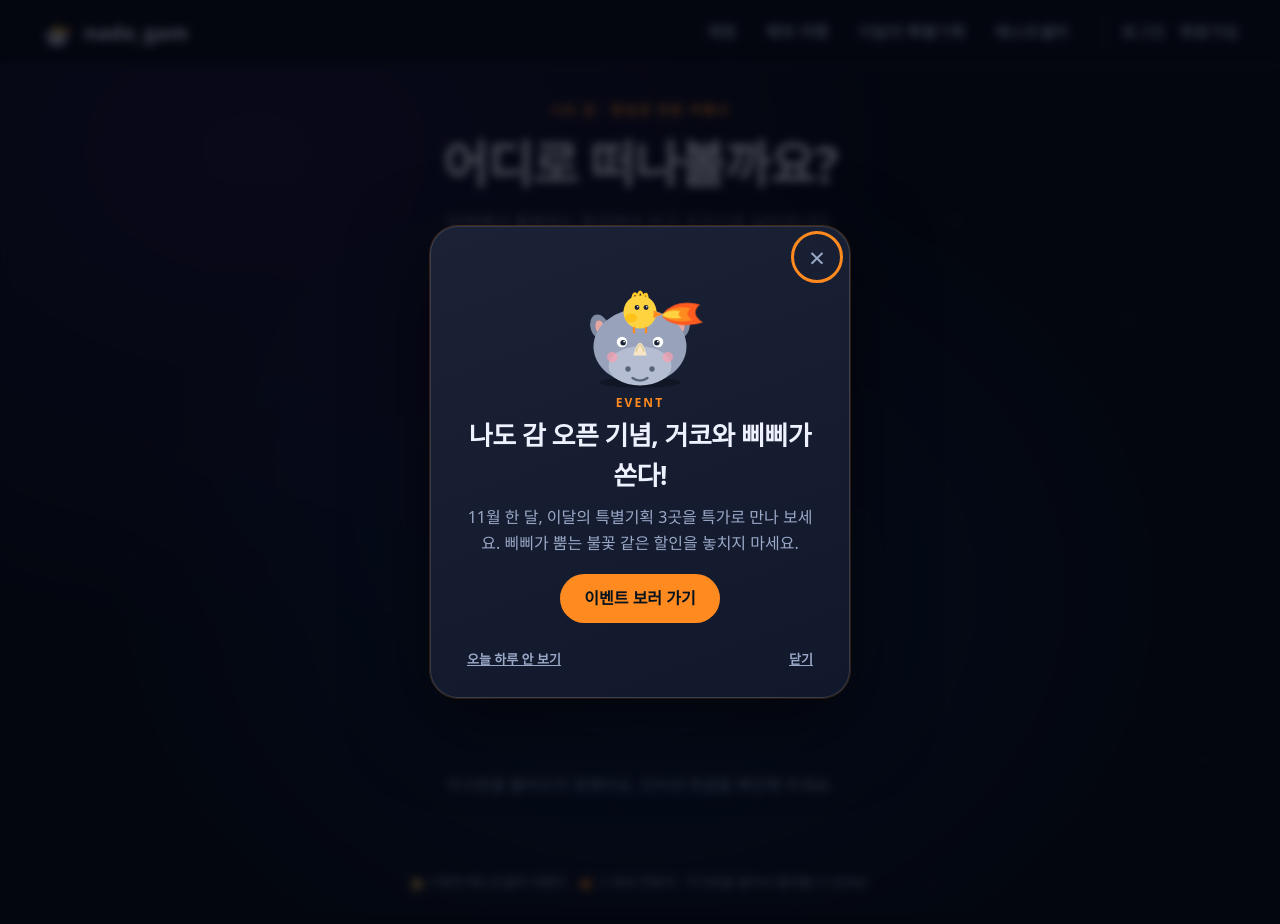
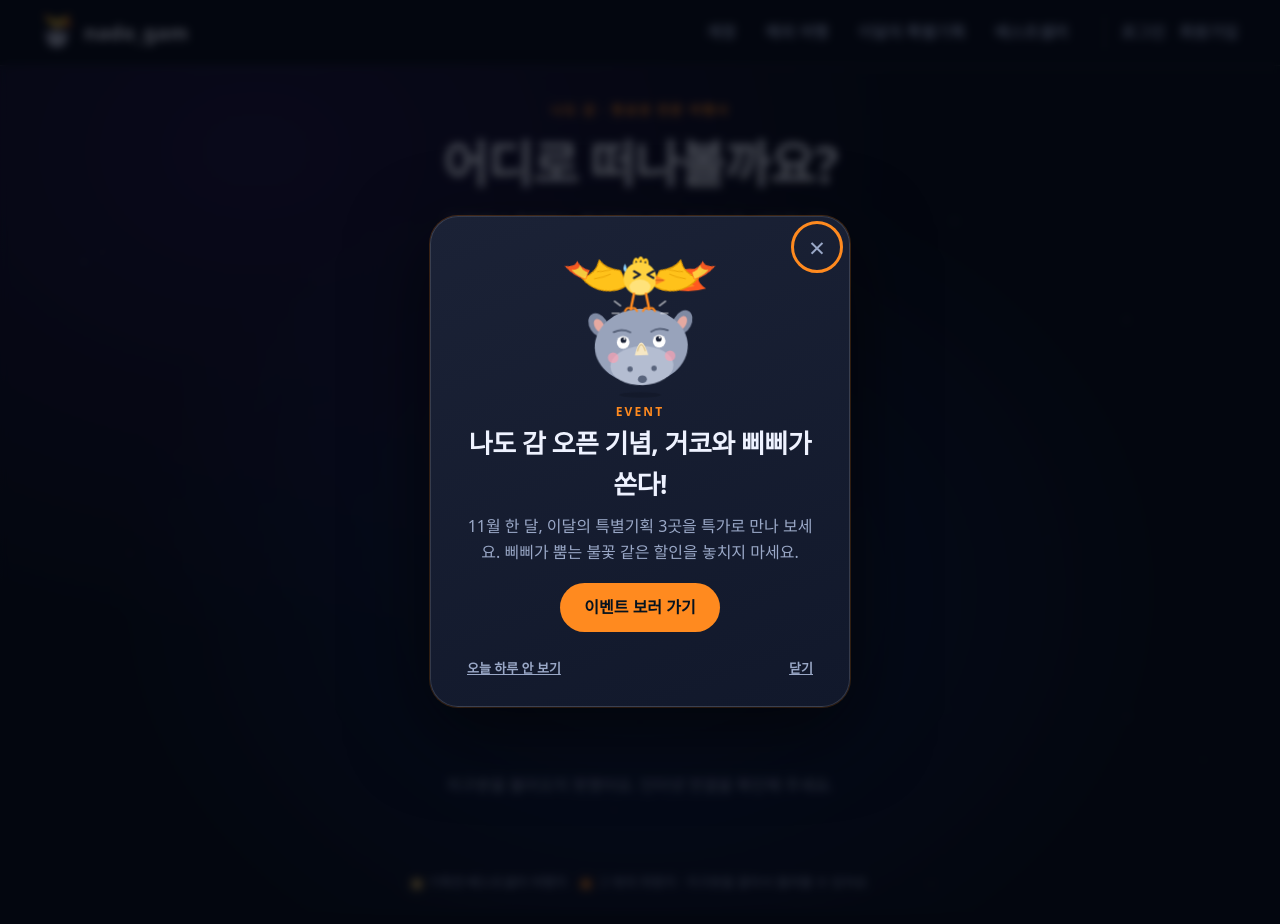
Before and after one commit to ho8566z/nado-gam, a Spring Boot app: page / in a window 1280 px wide. Run offline with Spring Boot 4, Linux system fonts and the light colour scheme; a user stored in the database is signed in; data comes from the database, SQL or seed files in the repository; some of the project's set-up classes (security, data sources, template engines, error pages and the like) are left out, and stand-ins take their place; some libraries are stand-ins or nearby versions; some web fonts are replaced.

Commit message:
feat(mascot): 삐삐가 거코 머리를 움켜잡고 날개짓하는 모습으로 변경
머리 위에 얹힌 병아리 대신 발톱으로 머리를 잡고 날아오르려 퍼덕이는 모습으로 다시 그린다. 부리와 날개 끝에서 불꽃이 나고 거코는 대롱대롱 흔들린다.

```diff
--- a/src/main/resources/static/css/mascot.css
+++ b/src/main/resources/static/css/mascot.css
@@ -4,14 +4,34 @@
 .mascot--logo { width: 34px; margin-right: 2px; }
 .mascot--lg { width: min(300px, 70vw); }
 
-/* 삐삐의 불꽃: 부리 쪽을 기준으로 길이가 깜빡인다 */
+/* 삐삐가 거코의 머리를 잡고 낑낑대며 날아오르려는 움직임
+   - mascot-lift : 삐삐와 거코가 함께 위아래로 들썩인다 (그림자는 반대로 커졌다 작아진다)
+   - mascot-wing : 날개를 어깨를 기준으로 힘겹게 퍼덕인다
+   - mascot-hang : 잡힌 거코가 대롱대롱 흔들린다
+   - mascot-flame: 부리·날개 끝의 불꽃이 깜빡인다 */
+.mascot-lift { animation: lift 0.9s ease-in-out infinite alternate; }
+@keyframes lift { from { transform: translateY(2px); } to { transform: translateY(-5px); } }
+
+.mascot-shadow { transform-box: fill-box; transform-origin: center; animation: shadow 0.9s ease-in-out infinite alternate; }
+@keyframes shadow { from { transform: scale(1.12); opacity: 0.26; } to { transform: scale(0.82); opacity: 0.14; } }
+
+.mascot-wing { transform-box: fill-box; transform-origin: 100% 100%; animation: flap 0.45s ease-in-out infinite alternate; }
+@keyframes flap { from { transform: rotate(-16deg); } to { transform: rotate(16deg); } }
+
+.mascot-hang { transform-box: fill-box; transform-origin: 50% 0; animation: hang 1.3s ease-in-out infinite alternate; }
+@keyframes hang { from { transform: rotate(-2.5deg); } to { transform: rotate(2.5deg); } }
+
 .mascot-flame { transform-box: fill-box; transform-origin: left center; animation: flame 0.9s ease-in-out infinite; }
+.mascot-flame--wing { transform-origin: 100% 100%; animation-duration: 0.6s; }
 @keyframes flame {
 	0%, 100% { transform: scale(1, 1); opacity: 1; }
 	35% { transform: scale(1.14, 0.9); opacity: 0.92; }
 	70% { transform: scale(0.92, 1.1); opacity: 1; }
 }
-@media (prefers-reduced-motion: reduce) { .mascot-flame { animation: none; } }
+
+@media (prefers-reduced-motion: reduce) {
+	.mascot-lift, .mascot-shadow, .mascot-wing, .mascot-hang, .mascot-flame { animation: none; }
+}
 
 .empty--mascot { padding: 32px 0; }
 .empty--mascot p { margin: 0; }
--- a/src/main/resources/templates/fragments/mascot.html
+++ b/src/main/resources/templates/fragments/mascot.html
@@ -2,41 +2,81 @@
 <html lang="ko" xmlns:th="http://www.thymeleaf.org">
 <body>
 
-<!-- 마스코트 거코(코뿔소)와 삐삐(머리 위에서 불을 뿜는 병아리). SVG 로 직접 그렸고 불꽃은 CSS 애니메이션이다. -->
-<svg th:fragment="mascotSvg(cls)" th:class="'mascot ' + ${cls}" viewBox="0 0 200 180" role="img" aria-label="코뿔소 거코와 불을 뿜는 병아리 삐삐">
-	<ellipse cx="100" cy="170" rx="54" ry="7" fill="#000" opacity="0.28"/>
-	<!-- 거코: 귀 -->
-	<ellipse cx="46" cy="96" rx="12" ry="17" fill="#7f8aa3" transform="rotate(-18 46 96)"/>
-	<ellipse cx="154" cy="96" rx="12" ry="17" fill="#7f8aa3" transform="rotate(18 154 96)"/>
-	<ellipse cx="47" cy="97" rx="6" ry="10" fill="#ffb0a0" opacity="0.8" transform="rotate(-18 47 97)"/>
-	<ellipse cx="153" cy="97" rx="6" ry="10" fill="#ffb0a0" opacity="0.8" transform="rotate(18 153 97)"/>
-	<!-- 거코: 얼굴 -->
+<!-- 마스코트: 불병아리 삐삐가 코뿔소 거코의 머리를 발톱으로 움켜잡고 낑낑대며 날개를 퍼덕인다.
+     부리와 날개 끝에서 불꽃이 난다. SVG 로 직접 그렸고 움직임은 mascot.css 의 애니메이션이다. -->
+<svg th:fragment="mascotSvg(cls)" th:class="'mascot ' + ${cls}" viewBox="0 0 200 205" role="img" aria-label="불병아리 삐삐가 코뿔소 거코의 머리를 움켜잡고 날아오르려고 날개를 퍼덕이는 모습">
+	<!-- 들어 올려져 땅에서 떨어진 그림자 -->
+	<ellipse class="mascot-shadow" cx="100" cy="200" rx="34" ry="4.5" fill="#000" opacity="0.22"/>
+
+	<g class="mascot-lift">
+		<!-- 거코: 머리만 그리고 삐삐에게 잡혀 대롱대롱 흔들린다 -->
+		<g class="mascot-hang">
+			<g transform="translate(0 18)">
+				<ellipse cx="44" cy="92" rx="12" ry="17" fill="#7f8aa3" transform="rotate(-30 44 92)"/>
+				<ellipse cx="156" cy="92" rx="12" ry="17" fill="#7f8aa3" transform="rotate(30 156 92)"/>
+				<ellipse cx="45" cy="93" rx="6" ry="10" fill="#ffb0a0" opacity="0.8" transform="rotate(-30 45 93)"/>
+				<ellipse cx="155" cy="93" rx="6" ry="10" fill="#ffb0a0" opacity="0.8" transform="rotate(30 155 93)"/>
 				<ellipse cx="100" cy="122" rx="62" ry="50" fill="#98a3bb"/>
 				<ellipse cx="100" cy="148" rx="42" ry="26" fill="#b4bdd1"/>
 				<!-- 뿔 -->
 				<path d="M91 134 Q100 100 109 134 Z" fill="#f6e7c4"/>
 				<path d="M95 128 Q100 112 105 128" fill="none" stroke="#e1cb9a" stroke-width="2" stroke-linecap="round"/>
-	<!-- 콧구멍·눈·볼·입 -->
-	<circle cx="84" cy="152" r="3.6" fill="#59647c"/>
-	<circle cx="116" cy="152" r="3.6" fill="#59647c"/>
-	<circle cx="76" cy="116" r="7" fill="#fff"/><circle cx="124" cy="116" r="7" fill="#fff"/>
-	<circle cx="77.5" cy="117" r="3.6" fill="#1b2236"/><circle cx="122.5" cy="117" r="3.6" fill="#1b2236"/>
-	<circle cx="78.8" cy="115.4" r="1.2" fill="#fff"/><circle cx="123.8" cy="115.4" r="1.2" fill="#fff"/>
-	<circle cx="63" cy="136" r="7" fill="#ff9fb0" opacity="0.65"/><circle cx="137" cy="136" r="7" fill="#ff9fb0" opacity="0.65"/>
-	<path d="M90 164 Q100 171 110 164" fill="none" stroke="#59647c" stroke-width="3" stroke-linecap="round"/>
-	<!-- 삐삐: 머리 위 병아리 -->
-	<path d="M90 58 Q92 46 97 56 Q100 42 104 56 Q109 47 110 58" fill="none" stroke="#ffc928" stroke-width="3.4" stroke-linecap="round"/>
-	<circle cx="100" cy="76" r="22" fill="#ffd23f"/>
-	<ellipse cx="88" cy="84" rx="8" ry="6" fill="#ffc21a"/>
-	<circle cx="108" cy="70" r="3.2" fill="#1b2236"/><circle cx="109" cy="69" r="1" fill="#fff"/>
-	<circle cx="96" cy="70" r="3.2" fill="#1b2236"/><circle cx="97" cy="69" r="1" fill="#fff"/>
-	<path d="M118 74 L130 79 L118 84 Z" fill="#ff8a1f"/>
-	<path d="M92 97 L92 103 M108 97 L108 103" stroke="#ff8a1f" stroke-width="3" stroke-linecap="round"/>
-	<!-- 삐삐의 불꽃 -->
+				<!-- 콧구멍 -->
+				<circle cx="84" cy="152" r="3.6" fill="#59647c"/><circle cx="116" cy="152" r="3.6" fill="#59647c"/>
+				<!-- 놀란 눈: 크게 뜨고 눈동자는 위쪽(삐삐)을 본다 -->
+				<circle cx="76" cy="116" r="8.5" fill="#fff"/><circle cx="124" cy="116" r="8.5" fill="#fff"/>
+				<circle cx="76.5" cy="113" r="3.8" fill="#1b2236"/><circle cx="123.5" cy="113" r="3.8" fill="#1b2236"/>
+				<circle cx="77.8" cy="111.4" r="1.3" fill="#fff"/><circle cx="124.8" cy="111.4" r="1.3" fill="#fff"/>
+				<path d="M64 102 Q76 97 86 103 M114 103 Q124 97 136 102" fill="none" stroke="#59647c" stroke-width="2.6" stroke-linecap="round"/>
+				<circle cx="62" cy="136" r="7" fill="#ff9fb0" opacity="0.65"/><circle cx="138" cy="136" r="7" fill="#ff9fb0" opacity="0.65"/>
+				<!-- 당황해서 벌린 입 -->
+				<ellipse cx="100" cy="166" rx="6" ry="5" fill="#59647c"/>
+			</g>
+		</g>
+
+		<!-- 삐삐의 부리 불꽃 -->
 		<g class="mascot-flame">
-		<path d="M130 79 Q146 58 180 66 Q166 78 184 90 Q150 100 130 83 Z" fill="#ff5a1f"/>
-		<path d="M130 79 Q144 66 168 71 Q158 79 170 87 Q146 92 130 82 Z" fill="#ff8a1f"/>
-		<path d="M130 79 Q140 72 154 75 Q148 80 156 84 Q140 86 130 81 Z" fill="#ffd23f"/>
+			<path d="M133 52 Q150 31 184 39 Q170 51 188 63 Q153 73 133 56 Z" fill="#ff5a1f"/>
+			<path d="M133 52 Q147 39 171 44 Q161 52 173 60 Q149 65 133 55 Z" fill="#ff8a1f"/>
+			<path d="M133 52 Q143 45 157 48 Q151 53 159 57 Q143 59 133 54 Z" fill="#ffd23f"/>
+		</g>
+
+		<!-- 삐삐: 왼쪽 날개(불꽃 포함) -->
+		<g class="mascot-wing">
+			<path d="M84 58 C64 66 38 56 28 32 C42 33 51 27 57 16 C61 28 70 33 80 37 Z" fill="#ffc21a" stroke="#e39b00" stroke-width="1.6" stroke-linejoin="round"/>
+			<path d="M44 38 Q56 40 66 38 M50 30 Q60 33 70 32" fill="none" stroke="#e39b00" stroke-width="1.4" stroke-linecap="round" opacity="0.7"/>
+			<g class="mascot-flame mascot-flame--wing">
+				<path d="M33 36 Q20 28 12 10 Q25 16 29 8 Q31 20 41 25 Z" fill="#ff5a1f"/>
+				<path d="M33 35 Q24 29 19 18 Q28 21 31 15 Q32 24 38 27 Z" fill="#ffd23f"/>
+			</g>
+		</g>
+		<!-- 삐삐: 오른쪽 날개(왼쪽을 뒤집어 그린다) -->
+		<g transform="translate(200 0) scale(-1 1)">
+			<g class="mascot-wing">
+				<path d="M84 58 C64 66 38 56 28 32 C42 33 51 27 57 16 C61 28 70 33 80 37 Z" fill="#ffc21a" stroke="#e39b00" stroke-width="1.6" stroke-linejoin="round"/>
+				<path d="M44 38 Q56 40 66 38 M50 30 Q60 33 70 32" fill="none" stroke="#e39b00" stroke-width="1.4" stroke-linecap="round" opacity="0.7"/>
+				<g class="mascot-flame mascot-flame--wing">
+					<path d="M33 36 Q20 28 12 10 Q25 16 29 8 Q31 20 41 25 Z" fill="#ff5a1f"/>
+					<path d="M33 35 Q24 29 19 18 Q28 21 31 15 Q32 24 38 27 Z" fill="#ffd23f"/>
+				</g>
+			</g>
+		</g>
+
+		<!-- 삐삐: 몸·얼굴 -->
+		<path d="M92 29 Q94 19 98 28 Q101 16 104 28 Q109 20 110 30" fill="none" stroke="#ffc928" stroke-width="3.4" stroke-linecap="round"/>
+		<circle cx="100" cy="50" r="22" fill="#ffd23f"/>
+		<ellipse cx="100" cy="61" rx="14" ry="10" fill="#ffe27a"/>
+		<!-- 힘주는 눈(> <)과 땀방울 -->
+		<path d="M92 40 L100 44.5 L92 49 M118 40 L110 44.5 L118 49" fill="none" stroke="#1b2236" stroke-width="2.8" stroke-linecap="round" stroke-linejoin="round"/>
+		<path d="M80 30 Q84 36 80 41 Q76 36 80 30 Z" fill="#8fd3ff"/>
+		<!-- 악문 부리 -->
+		<path d="M121 46 L134 52 L121 58 Z" fill="#ff8a1f"/>
+		<path d="M121 52 L131 52" stroke="#c4561a" stroke-width="1.6" stroke-linecap="round"/>
+		<!-- 거코의 머리를 움켜잡은 발과 발톱 -->
+		<path d="M92 70 L88 89 M108 70 L112 89" stroke="#ff8a1f" stroke-width="3.4" stroke-linecap="round"/>
+		<path d="M80 93 Q84 86 88 91 Q92 86 96 93 M104 93 Q108 86 112 91 Q116 86 120 93" fill="none" stroke="#ff8a1f" stroke-width="2.8" stroke-linecap="round" stroke-linejoin="round"/>
+		<!-- 잡아채는 힘 표시 -->
+		<path d="M74 86 L66 80 M126 86 L134 80 M72 96 L63 96 M128 96 L137 96" stroke="#fff" stroke-width="2.2" stroke-linecap="round" opacity="0.55"/>
 	</g>
 </svg>
 
```
Lines whose indentation alone changed are shown as unchanged.
